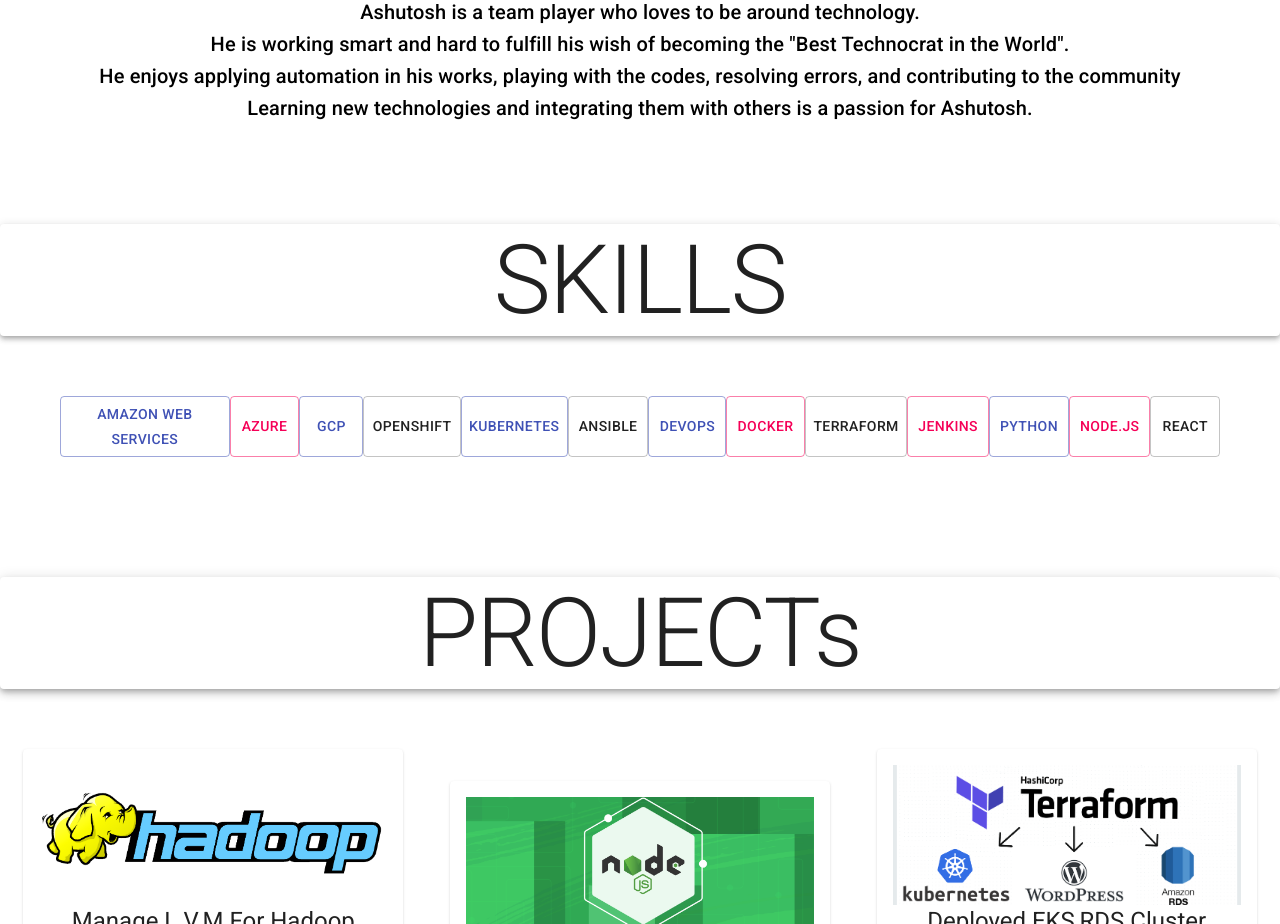
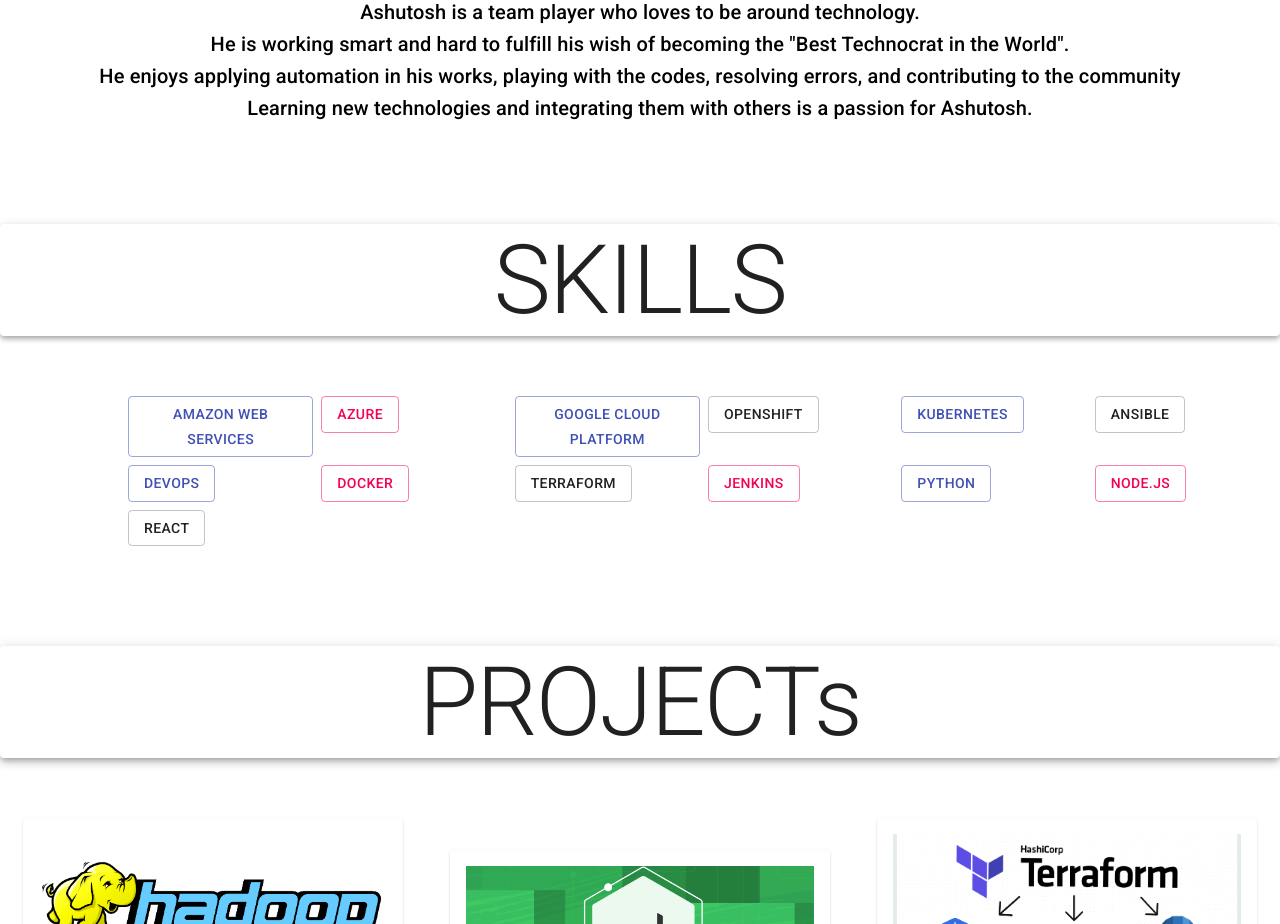
Before and after one commit to ashutosh5786/portfolio, a React (Create React App) app: page / in a window 1280 px wide. Shown: the part 1040-1964 px from the top of the page. Built offline with nearby package versions, Linux system fonts and the light colour scheme.

Commit message:
complete responsive

```diff
--- a/src/components/navigation.js
+++ b/src/components/navigation.js
@@ -4,8 +4,7 @@
 import Typography from "@material-ui/core/Typography";
 import { useMediaQuery } from "react-responsive";
 import { Link } from "react-scroll";
-import MenuIcon from "@material-ui/icons/Menu";
-import IconButton from "@material-ui/core/IconButton";
+
 //importing the files for elevation
 import useScrollTrigger from "@material-ui/core/useScrollTrigger";
 
@@ -188,11 +187,18 @@
         <OnScroll>
           <AppBar>
             <Toolbar>
-              <IconButton edge="start" color="inherit" aria-label="menu">
-                <MenuIcon />
-              </IconButton>
+              <Typography>
+                <a href="https://github.com/ashutosh5786">
+                  <GitHubIcon id="icons" />
+                </a>
+              </Typography>
               <Typography variant="h4" className="navbar_title_Mobile">
                 Ashutosh Singh
+              </Typography>
+              <Typography>
+                <a href="https://www.linkedin.com/in/ashutosh-singh5786/">
+                  <LinkedInIcon id="icons" />
+                </a>
               </Typography>
             </Toolbar>
           </AppBar>
--- a/src/components/project.js
+++ b/src/components/project.js
@@ -19,24 +19,6 @@
 
 // Importing the css
 import "../style/project.css";
-
-// Making it responsive
-const Desktop = ({ children }) => {
-  const isDesktop = useMediaQuery({ minWidth: 992 });
-  return isDesktop ? children : null;
-};
-const Tablet = ({ children }) => {
-  const isTablet = useMediaQuery({ minWidth: 768, maxWidth: 991 });
-  return isTablet ? children : null;
-};
-const Mobile = ({ children }) => {
-  const isMobile = useMediaQuery({ maxWidth: 767 });
-  return isMobile ? children : null;
-};
-const Default = ({ children }) => {
-  const isNotMobile = useMediaQuery({ minWidth: 768 });
-  return isNotMobile ? children : null;
-};
 
 export default function Project() {
   return (
--- a/src/components/skills.js
+++ b/src/components/skills.js
@@ -4,6 +4,7 @@
 import Typography from "@material-ui/core/Typography";
 import Paper from "@material-ui/core/Paper";
 import Button from "@material-ui/core/Button";
+import Grid from "@material-ui/core/Grid";
 
 //Importing the files for color changes
 import { createMuiTheme } from "@material-ui/core/styles";
@@ -47,13 +48,90 @@
 export default function Skills() {
   return (
     <ThemeProvider theme={theme}>
-      <Desktop>
+      {/* <Desktop> */}
+      <div name="skills">
+        <Typography variant="h1" className="title2">
+          <Paper elevation={4}>SKILLS</Paper>
+        </Typography>
+        <div className="Buttons">
+          <Grid container spacing={1}>
+            <Grid item xs={12} sm={6} md={2}>
+              <Button variant="outlined" color="primary" id="1">
+                Amazon Web Services
+              </Button>
+            </Grid>
+            <Grid item xs={12} sm={6} md={2}>
+              <Button variant="outlined" color="secondary" id="1">
+                Azure
+              </Button>
+            </Grid>
+            <Grid item xs={12} sm={6} md={2}>
+              <Button variant="outlined" color="primary" id="1">
+                Google Cloud Platform
+              </Button>
+            </Grid>
+            <Grid item xs={12} sm={6} md={2}>
+              <Button variant="outlined" id="1">
+                OpenShift
+              </Button>
+            </Grid>
+            <Grid item xs={12} sm={6} md={2}>
+              <Button variant="outlined" color="primary" id="1">
+                Kubernetes
+              </Button>
+            </Grid>
+            <Grid item xs={12} sm={6} md={2}>
+              <Button variant="outlined" id="1">
+                Ansible
+              </Button>
+            </Grid>
+            <Grid item xs={12} sm={6} md={2}>
+              <Button variant="outlined" color="primary" id="1">
+                DevOps
+              </Button>
+            </Grid>
+            <Grid item xs={12} sm={6} md={2}>
+              <Button variant="outlined" color="secondary" id="1">
+                Docker
+              </Button>
+            </Grid>
+            <Grid item xs={12} sm={6} md={2}>
+              <Button variant="outlined" id="1">
+                Terraform
+              </Button>
+            </Grid>
+            <Grid item xs={12} sm={6} md={2}>
+              <Button variant="outlined" color="secondary" id="1">
+                Jenkins
+              </Button>
+            </Grid>
+            <Grid item xs={12} sm={6} md={2}>
+              <Button variant="outlined" color="primary" id="1">
+                Python
+              </Button>
+            </Grid>
+            <Grid item xs={12} sm={6} md={2}>
+              <Button variant="outlined" color="secondary" id="1">
+                Node.js
+              </Button>
+            </Grid>
+            <Grid item xs={12} sm={6} md={2}>
+              <Button variant="outlined" id="1">
+                React
+              </Button>
+            </Grid>
+          </Grid>
+        </div>
+      </div>
+
+      {/* </Desktop> */}
+      {/* <Tablet>
         <div name="skills">
           <Typography variant="h1" className="title2">
             <Paper elevation={4}>SKILLS</Paper>
           </Typography>
           <div className="Buttons">
-            <Button variant="outlined" color="primary" id="1">
+            <Button variant="outlined" color="primary" id="first">
               {" "}
               Amazon Web Services
             </Button>
@@ -104,65 +182,7 @@
             </Button>
           </div>
         </div>
-      </Desktop>
-      <Tablet>
-        <div name="skills">
-          <Typography variant="h1" className="title2">
-            <Paper elevation={4}>SKILLS</Paper>
-          </Typography>
-          <div className="Buttons">
-            <Button variant="outlined" color="primary" id="1">
-              {" "}
-              Amazon Web Services
-            </Button>
-            <Button variant="outlined" color="secondary" id="1">
-              {" "}
-              Azure
-            </Button>
-            <Button variant="outlined" color="primary" id="1">
-              {" "}
-              GCP
-            </Button>
-            <Button variant="outlined" id="1">
-              {" "}
-              OpenShift
-            </Button>
-            <Button variant="outlined" color="primary" id="1">
-              {" "}
-              Kubernetes
-            </Button>
-            <Button variant="outlined" id="1">
-              {" "}
-              Ansible
-            </Button>
-            <Button variant="outlined" color="primary" id="1">
-              {" "}
-              DevOps
-            </Button>
-            <Button variant="outlined" color="secondary" id="1">
-              {" "}
-              Docker
-            </Button>
-            <Button variant="outlined" id="1">
-              {" "}
-              Terraform
-            </Button>
-            <Button variant="outlined" color="secondary" id="1">
-              Jenkins
-            </Button>
-            <Button variant="outlined" color="primary" id="1">
-              {" "}
-              Python
-            </Button>
-            <Button variant="outlined" color="secondary" id="1">
-              Node.js
-            </Button>
-            <Button variant="outlined" id="1">
-              React
-            </Button>
-          </div>
-        </div>
-      </Tablet>
+      </Tablet> */}
     </ThemeProvider>
   );
 }
--- a/src/style/skills.css
+++ b/src/style/skills.css
@@ -9,10 +9,5 @@
   opacity: 90%;
 }
 .Buttons {
-  text-align: justify;
-  margin-left: 60px;
-  margin-right: 60px;
-  margin-bottom: 20px;
-  display: flex;
-  justify-content: space-between;
+  padding-left: 10%;
 }
```
